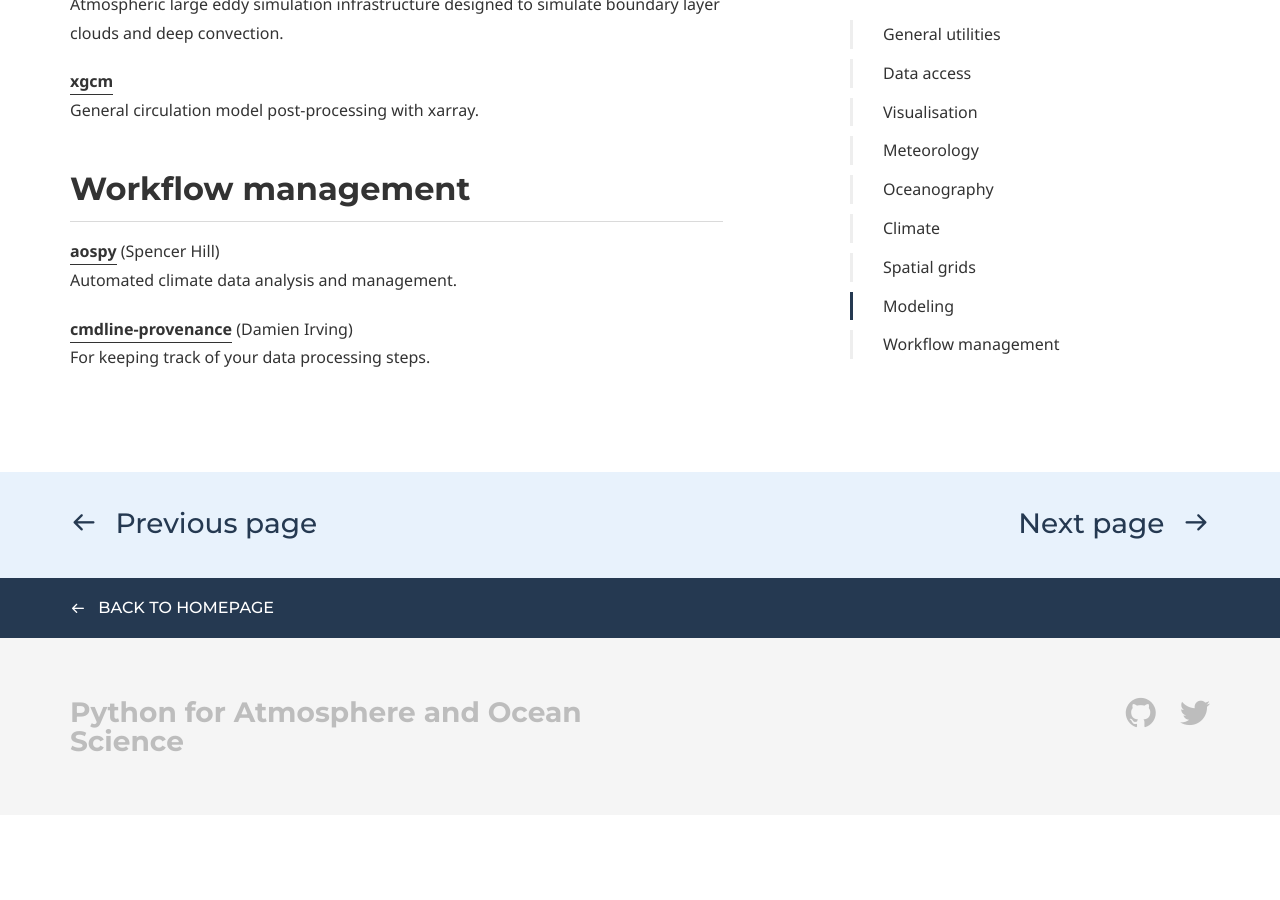
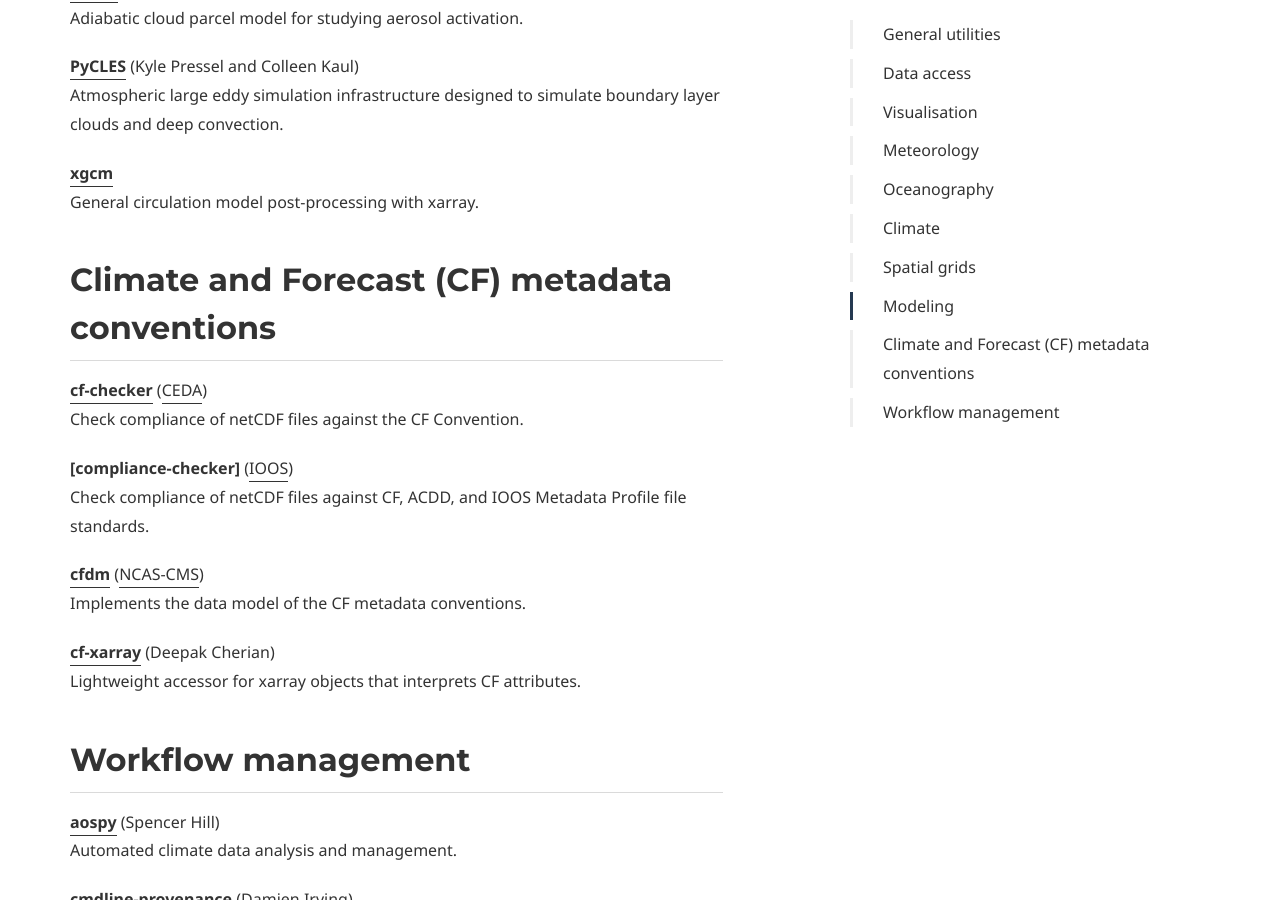
Before and after one commit to PyAOS/pyaos.github.io, a Jekyll site: the page built from packages.md, in a window 1280 px wide and 900 px high, scrolled down 5770 px. Built offline with Jekyll 4.4.1, drawn with Linux system fonts in a browser that asks for light colours; some web fonts are replaced; before the commit the page ends 6585 px from its top, so only the background shows below that; some of the changed text lies outside the part shown.

Commit message:
Update packages.md

```diff
--- a/packages.md
+++ b/packages.md
@@ -38,6 +38,7 @@
 * [xarray](http://xarray.pydata.org/en/stable/) (supported by the [PyData](https://pydata.org/) community)
 * [iris](https://scitools.org.uk/iris/docs/latest/) (supported by the [SciTools](https://scitools.org.uk/) project)
 * [cdat](https://cdat.llnl.gov/) (supported by Lawrence Livermore National Laboratory)
+* [cf-python](https://ncas-cms.github.io/cf-python/) (supported by the [NCAS-CMS](https://cms.ncas.ac.uk/))
 * [PyGeode](https://pygeode.github.io/)
 
 There are then a myriad of packages available for general geospatial and specific AOS analysis tasks,
@@ -55,7 +56,7 @@
 There is some overlap between the scope of the list below and both the
 [awesome-coastal](https://github.com/chrisleaman/awesome-coastal#readme) and
 [awesome-open-climate-science](https://github.com/pangeo-data/awesome-open-climate-science#readme) lists.
-U
+
 ## General utilities
 
 **[GeoCAT-comp](https://geocat-comp.readthedocs.io/en/latest/)** ([GeoCAT](https://geocat.ucar.edu/) project)
@@ -101,6 +99,9 @@
 **[GeoCAT-viz](https://geocat-viz.readthedocs.io/en/latest/)** ([GeoCAT](https://geocat.ucar.edu/) project)
 Visualization routines from the NCAR Command Language (NCL).
 Examples at [GeoCAT-examples](https://geocat-examples.readthedocs.io/en/latest/).
+
+**[cf-plot](http://ajheaps.github.io/cf-plot/)**
+cf-python related functions for common contour, vector and line plots used in climate research.
 
 ## Meteorology
 
@@ -132,6 +133,7 @@
 
 **[GSW-Python](https://teos-10.github.io/GSW-Python/)**
 Python implementation of the Thermodynamic Equation of Seawater 2010 (TEOS-10).
+See [gsw-xarray](https://gsw-xarray.readthedocs.io/) for a wrapper that adds CF attributes to xarray outputs.
 
 **[argopy](https://github.com/euroargodev/argopy)** (Guillaume Maze)
 Argo data access, visualisation and manipulation.
@@ -209,6 +211,20 @@
 **[xgcm](https://xgcm.readthedocs.io/)**
 General circulation model post-processing with xarray.
 
+## Climate and Forecast (CF) metadata conventions
+
+**[cf-checker](https://github.com/cedadev/cf-checker)** ([CEDA](https://www.ceda.ac.uk/))
+Check compliance of netCDF files against the CF Convention.
+
+**[compliance-checker]** ([IOOS](https://ioos.noaa.gov/))
+Check compliance of netCDF files against CF, ACDD, and IOOS Metadata Profile file standards.
+
+**[cfdm](https://ncas-cms.github.io/cfdm/)** ([NCAS-CMS](https://cms.ncas.ac.uk/))
+Implements the data model of the CF metadata conventions.
+
+**[cf-xarray](https://cf-xarray.readthedocs.io/)** (Deepak Cherian)
+Lightweight accessor for xarray objects that interprets CF attributes.
+
 ## Workflow management
 
 **[aospy](https://aospy.readthedocs.io/en/stable/)** (Spencer Hill)
```
Also changed, not shown: other parts of packages.md (+0 -3 lines).
